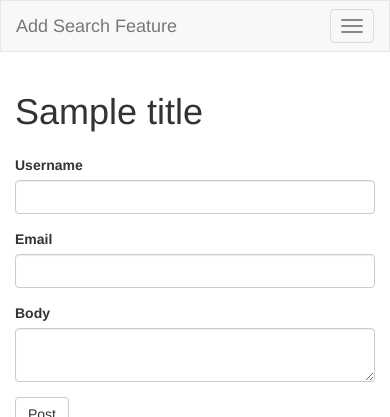
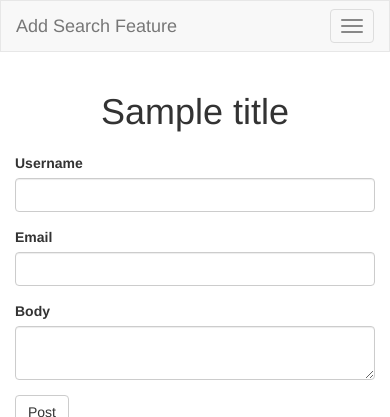
Before and after one commit to marlon-v-git/search_flask, a Flask app: template app/templates/index.html in a window 390 px wide; the page is wider, and only the part inside the window is pictured. Shown: the top 417 px of that part. Run offline with Flask 3, Linux system fonts and the light colour scheme; tables that the repository leaves empty hold one stand-in row (values such as "Sample post"); the template is opened without the code that fills it: values that come from a table or form of the project are taken from there, most other values are stand-ins (such as "Sample title", 1, 10 or a date in 2020); parts of the project's set-up code (start-up, migrations or seed data) failed here and were passed over; some libraries are stand-ins or nearby versions.

Commit message:
Style: Update layout of index page

```diff
--- a/app/templates/index.html
+++ b/app/templates/index.html
@@ -4,24 +4,17 @@
 {% block app_context %}
 <div class="row">
     <div class="col-md-12">
-        <h1>{{ title }}</h1>
-
-        <!-- Search -->
-        <div class="row text center">
-            <div class="col-lg-4"></div>
-            <div class="col-lg-4">
-                <!-- Search form will go here -->
-            </div>
-            <div class="col-lg-4"></div>
-        </div>
+        <h1 class="text-center">{{ title }}</h1>
 
         <!-- Post form -->
         <div class="row mb-4">
-            <div class="col-lg-6">
+            <div class="col-md-4"></div>
+            <div class="col-lg-4">
                 <!-- Post form -->
                 <p>{{ wtf.quick_form(form) }}</p>
                 <!-- End of post form -->
             </div>
+            <div class="col-md-4"></div>
         </div>
 
         <div class="row">
@@ -31,7 +24,7 @@
                     {% for post in posts %}
                         <tr>
                             <td width="70px"><img src="{{ post.author.avatar(35) }}" /></td>
-                            <td>{{ post.author.username }} said {{ moment(post.timestamp).fromNow() }}: <br> {{ post.body }}</td>
+                            <td><strong>{{ post.author.username }}</strong> said {{ moment(post.timestamp).fromNow() }}: <br> {{ post.body }}</td>
                         </tr>
                     {% endfor %}
                 </table>
```
